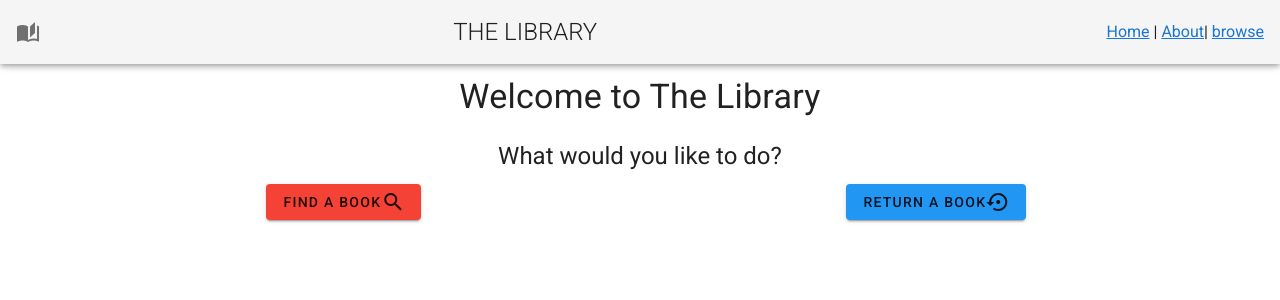
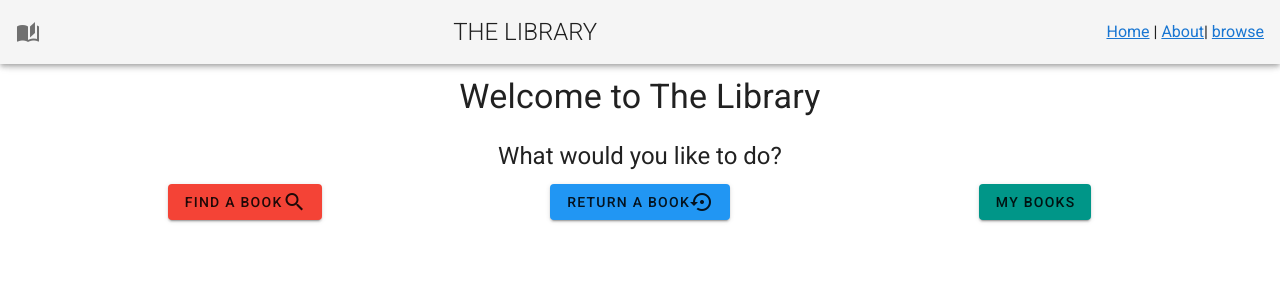
Before and after one commit to guylil/the-library-front-vuejs, a Vue app: page / in a window 1280 px wide. Shown: the top 300 px of the page. Built offline with nearby package versions, Linux system fonts and the light colour scheme.

Commit message:
starting to work on find a book

```diff
--- a/src/App.vue
+++ b/src/App.vue
@@ -1,9 +1,12 @@
 <template>
   <v-app>
     <v-app-bar app>
-      <span><v-icon>mdi-book-open-page-variant</v-icon></span>
+      <v-icon>mdi-book-open-page-variant</v-icon>
       <v-spacer></v-spacer>
-      <v-toolbar-title class="headline text-uppercase">
+      <v-toolbar-title
+        class="headline text-uppercase"
+        @click="$router.push('/')"
+      >
         <span class="font-weight-light">The Library</span>
       </v-toolbar-title>
       <v-spacer></v-spacer>
--- a/src/components/Welcome.vue
+++ b/src/components/Welcome.vue
@@ -38,6 +38,12 @@ export default {
         href: "return",
         color: "blue",
         icon: "mdi-backup-restore"
+      },
+      {
+        txt: "My books",
+        href: "personal-page",
+        color: "teal",
+        icon: ""
       }
     ]
   })
--- a/src/router/index.ts
+++ b/src/router/index.ts
@@ -1,14 +1,14 @@
 import Vue from "vue";
 import VueRouter from "vue-router";
-import Main from "@/views/Main.vue";
+import MainView from "@/views/MainView.vue";
 
 Vue.use(VueRouter);
 
 const routes = [
   {
     path: "/",
-    name: "main",
-    component: Main
+    name: "main-view",
+    component: MainView
   },
   {
     path: "/about",
--- a/src/views/Main.vue
+++ b/src/views/MainView.vue
@@ -1,5 +1,5 @@
 <template>
-  <div class="main">
+  <div class="welcome">
     <Welcome />
   </div>
 </template>
@@ -9,7 +9,7 @@
 import Welcome from "@/components/Welcome";
 
 export default {
-  name: "main",
+  name: "main-view",
   components: {
     Welcome
   }
```
